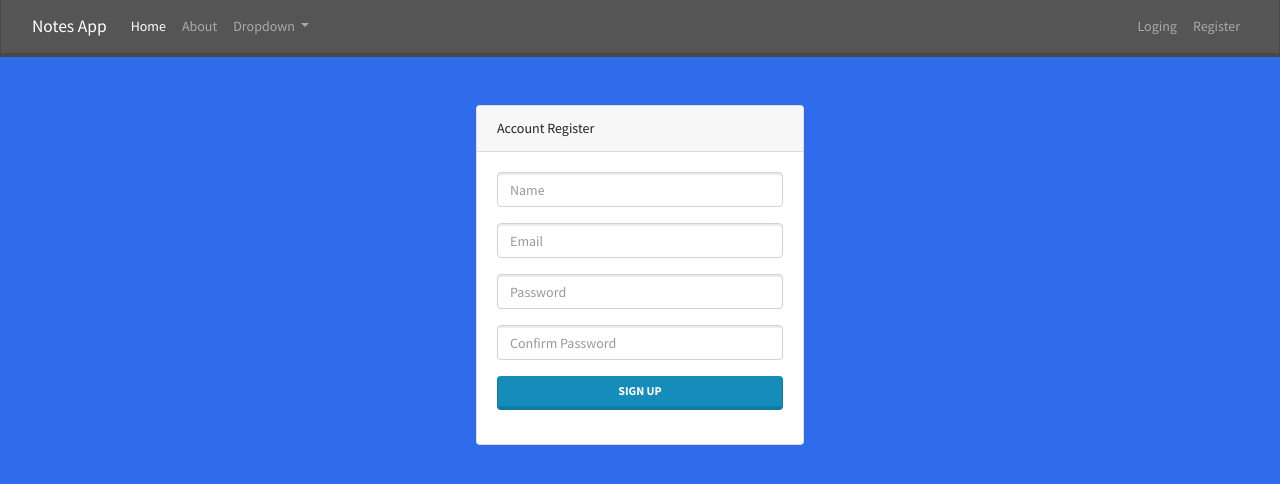
After one commit to Willian-Cueva/notes-app, a Node server app: page /singup in a window 1280 px wide. The commit adds this page. Shown: the top 484 px of the page. Run offline with Node 20, Linux system fonts and the light colour scheme; some libraries are stand-ins or nearby versions.

Commit message:
rutas usuarios, controlador, vistas, definicion de metodos

```diff
--- /dev/null
+++ b/src/controllers/users.controllers.js
@@ -0,0 +1,23 @@
+const usersCtrl = {}
+
+usersCtrl.renderSignUpForm = (req,res)=>{
+    res.render('users/signup');
+}
+
+usersCtrl.signUp = (req,res) => {
+    res.send('signUp');
+}
+
+usersCtrl.renderSignInForm = (req,res) => {
+    res.render('users/signin');
+}
+
+usersCtrl.signIn = (req,res) => {
+    res.send('signIn');
+}
+
+usersCtrl.logout = (req,res) =>{
+    res.send('logout');
+}
+
+module.exports = usersCtrl;
--- a/src/public/css/styles.css
+++ b/src/public/css/styles.css
@@ -1,3 +1,7 @@
 body{
     background: #2F6CEC;
 }
+
+.logo{
+    width: 30%;
+}
--- a/src/server.js
+++ b/src/server.js
@@ -36,6 +36,7 @@ app.use((req,res,next)=>{
 // Routes
 app.use(require('./routes/index.routes'))
 app.use(require('./routes/notes.routes'))
+app.use(require('./routes/users.routes'))
 //Static Files
 app.use(express.static(path.join(__dirname,'public')))
 
--- /dev/null
+++ b/src/views/users/signup.hbs
@@ -0,0 +1,28 @@
+<div class="row">
+    <div class="col-md-4 mx-auto">
+        <div class="card">
+            <div class="card-header">
+                Account Register
+            </div>
+            <div class="card-body">
+                <form action="/signup" method="post">
+                    <div class="form-group">
+                        <input type="text" class="form-control" name="name" placeholder="Name">
+                    </div>
+                    <div class="form-group">
+                        <input type="text" class="form-control" name="email" placeholder="Email">
+                    </div>
+                    <div class="form-group">
+                        <input type="password" class="form-control" name="passord" placeholder="Password">
+                    </div>
+                    <div class="form-group">
+                        <input type="password" class="form-control" name="confirm_password" placeholder="Confirm Password">
+                    </div>
+                    <button class="btn btn-primary btn-block">
+                        Sign Up
+                    </button>
+                </form>
+            </div>
+        </div>
+    </div>
+</div>
```
Also changed, not shown: src/routes/users.routes.js (added, +15 -0 lines), src/views/users/signin.hbs (added, +23 -0 lines), src/public/img/logo.png (added).
